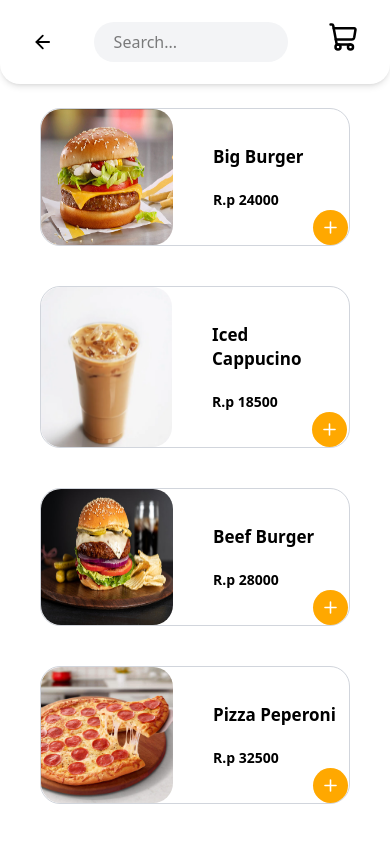
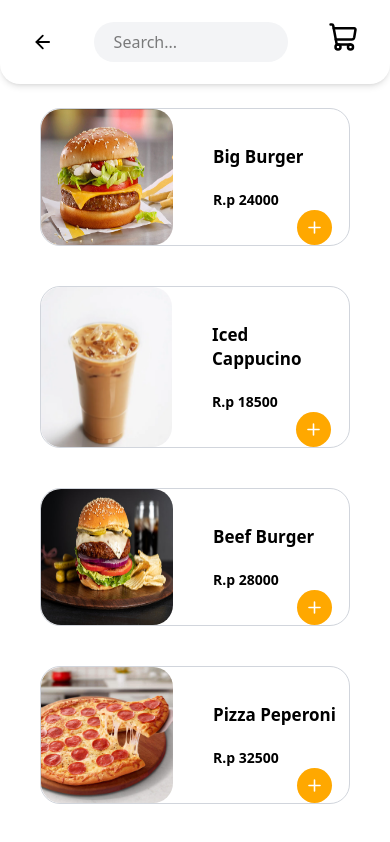
Before and after one commit to nuraziz07/MaxWay, a React (Vite) app: page / in a window 390 px wide. Shown: the top 842 px of the page. Built offline with nearby package versions, Linux system fonts and the light colour scheme.

Commit message:
o'zgarishlar

```diff
--- a/src/components/Food/foodItem.jsx
+++ b/src/components/Food/foodItem.jsx
@@ -55,7 +55,7 @@ const FoodItem = () => {
                                     dispatch({ type: 'plus', payload: item })
                                 }
                                 className={
-                                    'relative transition-all ease-in duration-170 active:scale-85 cursor-pointer hover:bg-[#d59c28] left-25 sm:left-34 sm:top-1 p-2 bg-[#FFA800] text-white rounded-[50%]'
+                                    'relative transition-all ease-in duration-170 active:scale-85 cursor-pointer hover:bg-[#d59c28] left-21 sm:left-34 sm:top-1 p-2 bg-[#FFA800] text-white rounded-[50%]'
                                 }
                                 size={35}
                             />
```
